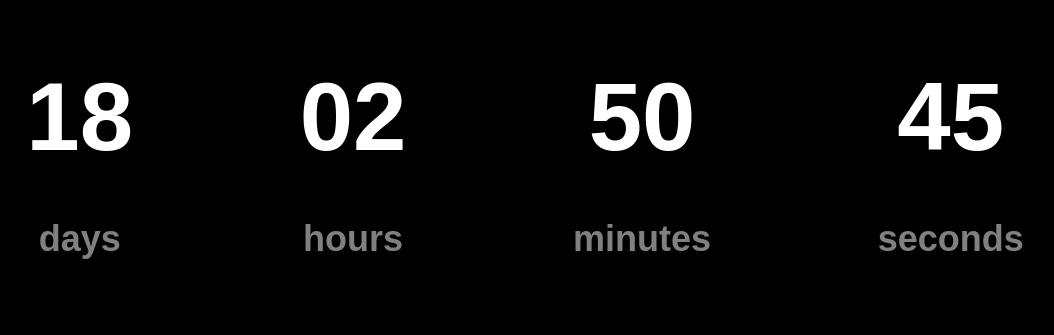
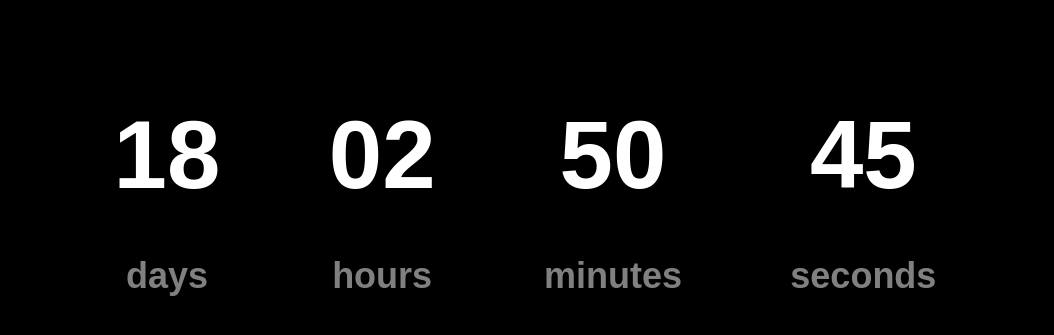
Before and after one commit to adriangb/taulboyrecords, a plain HTML site: page src/index.html in a window 1280 px wide. Shown: the part 255-590 px from the top of the page, without its empty margins (115-1169 px from the left). Drawn offline with nearby package versions, Linux system fonts and the light colour scheme; a web font is replaced by a local one.

Commit message:
More formatting

```diff
--- a/src/main.css
+++ b/src/main.css
@@ -16,7 +16,8 @@ body {
  *  APP
  * ================== */
 .countdown {
-  width: 100%;
+  height: 300px;
+  width: 80%;
   display: grid;
   grid-template-columns: auto;
   grid-auto-flow: column;
```
